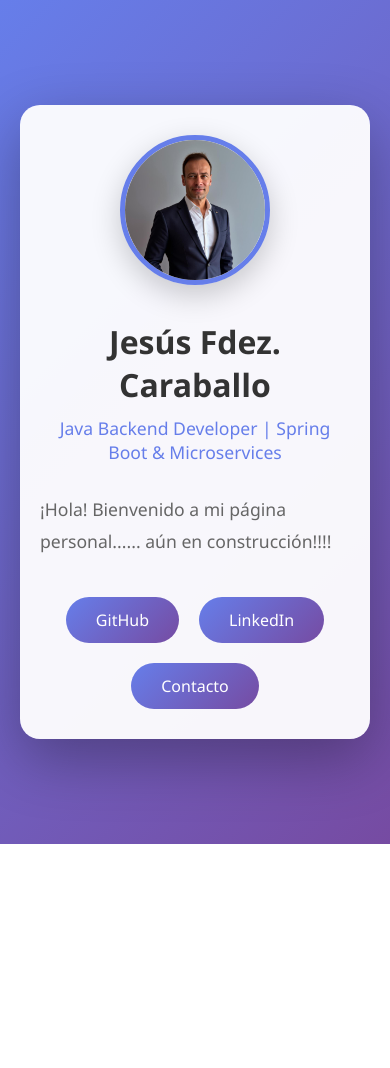
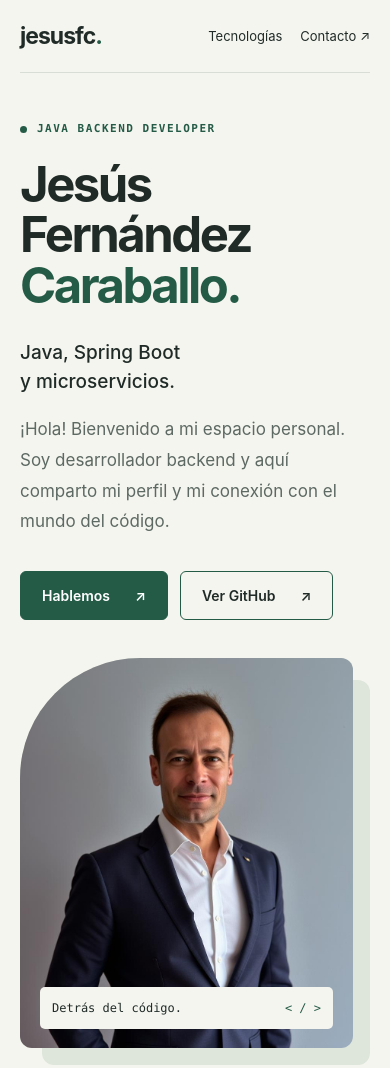
Before and after one commit to jesusfc/personal-website, a plain HTML site: page index.html in a window 390 px wide. Shown: the top 1068 px of the page. Before the commit the page ends 844 px from the top, so only its background shows below. Drawn offline with Linux system fonts and the light colour scheme.

Commit message:
Modernize personal website with responsive editorial layout

```diff
--- a/index.html
+++ b/index.html
@@ -3,169 +3,93 @@
 <head>
 <meta charset="UTF-8">
 <meta name="viewport" content="width=device-width, initial-scale=1.0">
-    <title>Jesús Fernández Caraballo</title>
+<meta name="description" content="Jesús Fernández Caraballo. Desarrollador backend especializado en Java, Spring Boot y microservicios.">
+<meta name="theme-color" content="#f5f5ef">
+<title>Jesús Fernández Caraballo · Backend Developer</title>
 <style>
-        * {
-            margin: 0;
-            padding: 0;
-            box-sizing: border-box;
-        }
-
-        body {
-            font-family: 'Segoe UI', Tahoma, Geneva, Verdana, sans-serif;
-            background: linear-gradient(135deg, #667eea 0%, #764ba2 100%);
-            min-height: 100vh;
-            display: flex;
-            justify-content: center;
-            align-items: center;
-            padding: 20px;
-        }
-
-        .container {
-            background: rgba(255, 255, 255, 0.95);
-            border-radius: 20px;
-            box-shadow: 0 20px 60px rgba(0, 0, 0, 0.3);
-            max-width: 800px;
-            width: 100%;
-            padding: 50px;
-            text-align: center;
-        }
-
-        .profile-photo {
-            width: 200px;
-            height: 200px;
-            border-radius: 50%;
-            object-fit: cover;
-            border: 5px solid #667eea;
-            margin-bottom: 30px;
-            box-shadow: 0 10px 30px rgba(0, 0, 0, 0.2);
-        }
-
-        h1 {
-            color: #333;
-            font-size: 2.5em;
-            margin-bottom: 10px;
-        }
-
-        .subtitle {
-            color: #667eea;
-            font-size: 1.3em;
-            margin-bottom: 30px;
-            font-weight: 500;
-        }
-
-        .bio {
-            color: #666;
-            line-height: 1.8;
-            font-size: 1.1em;
-            margin-bottom: 40px;
-            text-align: left;
-        }
-
-        .social-links {
-            display: flex;
-            justify-content: center;
-            gap: 20px;
-            flex-wrap: wrap;
-        }
-
-        .social-links a {
-            display: inline-block;
-            padding: 12px 30px;
-            background: linear-gradient(135deg, #667eea 0%, #764ba2 100%);
-            color: white;
-            text-decoration: none;
-            border-radius: 25px;
-            transition: transform 0.3s ease, box-shadow 0.3s ease;
-            font-weight: 500;
-        }
-
-        .social-links a:hover {
-            transform: translateY(-3px);
-            box-shadow: 0 10px 20px rgba(102, 126, 234, 0.4);
-        }
-
-        .skills {
-            margin-top: 40px;
-            text-align: left;
-        }
-
-        .skills h2 {
-            color: #333;
-            margin-bottom: 20px;
-            font-size: 1.8em;
-        }
-
-        .skill-tags {
-            display: flex;
-            flex-wrap: wrap;
-            gap: 10px;
-            justify-content: center;
-        }
-
-        .skill-tag {
-            background: #f0f0f0;
-            padding: 8px 20px;
-            border-radius: 20px;
-            color: #667eea;
-            font-weight: 500;
-            border: 2px solid #667eea;
-        }
-
-        @media (max-width: 600px) {
-            .container {
-                padding: 30px 20px;
-            }
-
-            h1 {
-                font-size: 2em;
-            }
-
-            .subtitle {
-                font-size: 1.1em;
-            }
-
-            .profile-photo {
-                width: 150px;
-                height: 150px;
-            }
-        }
+:root{--paper:#f5f5ef;--ink:#202b28;--muted:#5d6963;--green:#245b47;--line:#d8ded5}
+*{box-sizing:border-box}
+html{scroll-behavior:smooth}
+body{margin:0;background:var(--paper);color:var(--ink);font-family:Inter,"Segoe UI",Arial,sans-serif;-webkit-font-smoothing:antialiased}
+a{color:inherit}
+.wrap{width:min(1160px,calc(100% - 96px));margin:auto}
+header{display:flex;justify-content:space-between;align-items:center;padding:30px 0;border-bottom:1px solid var(--line);gap:24px}
+.logo{text-decoration:none;font-size:23px;font-weight:750;letter-spacing:-1px}
+.logo span{color:var(--green)}
+nav{display:flex;gap:30px;font-size:14px}
+nav a{text-decoration:none}
+nav a:hover{color:var(--green);text-decoration:underline;text-underline-offset:6px}
+.hero{display:grid;grid-template-columns:1.25fr 1fr;gap:80px;align-items:center;padding:88px 0 80px}
+.eyebrow{display:flex;align-items:center;gap:10px;font:600 12px/1.5 ui-monospace,SFMono-Regular,Consolas,monospace;letter-spacing:1.5px;text-transform:uppercase;color:var(--green);margin:0 0 26px}
+.eyebrow::before{content:"";width:7px;height:7px;background:var(--green);border-radius:50%;flex-shrink:0}
+h1{font-size:clamp(42px,5.3vw,72px);line-height:1.04;letter-spacing:-3.5px;font-weight:650;margin:0 0 27px}
+h1 span{color:var(--green)}
+.role{font-size:clamp(19px,2vw,24px);line-height:1.5;font-weight:500;margin:0 0 18px}
+.intro{color:var(--muted);font-size:17px;line-height:1.8;max-width:470px;margin:0}
+.actions{display:flex;flex-wrap:wrap;gap:12px;margin-top:34px}
+.button{display:inline-flex;align-items:center;justify-content:center;gap:25px;min-height:49px;padding:13px 21px;border:1px solid var(--green);border-radius:6px;text-decoration:none;font-size:14px;font-weight:600;transition:background .2s,transform .2s}
+.button.primary{color:white;background:var(--green)}
+.button:hover{background:#e2e9df;transform:translateY(-2px)}
+.button.primary:hover{background:#193e31}
+.portrait{margin:0;position:relative;padding:0 17px 17px 0}
+.portrait::before{content:"";position:absolute;inset:22px 0 0 22px;background:#dee6db;border-radius:120px 12px 12px 12px}
+.portrait img{display:block;position:relative;width:100%;height:460px;object-fit:cover;object-position:center;border-radius:120px 12px 12px 12px;background:#dee6db}
+.portrait figcaption{position:absolute;bottom:36px;left:20px;right:37px;padding:16px 19px;background:var(--paper);border-radius:5px;display:flex;justify-content:space-between;gap:10px;align-items:center;font:12px/1.5 ui-monospace,SFMono-Regular,Consolas,monospace}
+.portrait figcaption span:last-child{color:var(--green)}
+.expertise{border-top:1px solid var(--line);padding:34px 0 42px;display:grid;grid-template-columns:1fr 2fr;gap:40px;align-items:start}
+.section-label{font:12px/1.5 ui-monospace,SFMono-Regular,Consolas,monospace;letter-spacing:1.4px;text-transform:uppercase;color:var(--muted);margin:9px 0}
+.tags{display:flex;flex-wrap:wrap;gap:10px}
+.tag{font-size:14px;padding:9px 16px;border:1px solid var(--line);border-radius:5px}
+.contact{display:flex;justify-content:space-between;align-items:center;gap:30px;padding:42px 0;border-top:1px solid var(--line)}
+.contact h2{font-size:29px;letter-spacing:-1px;margin:0 0 9px;font-weight:600}
+.contact p{color:var(--muted);margin:0;line-height:1.6}
+.contact>a{text-underline-offset:6px;text-decoration-thickness:1px;overflow-wrap:anywhere}
+footer{display:flex;justify-content:space-between;gap:24px;border-top:1px solid var(--line);padding:25px 0 32px;color:var(--muted);font-size:12px;line-height:1.6}
+.footer-links{display:flex;gap:22px}
+.footer-links a{text-decoration:none}
+a:focus-visible{outline:3px solid #457957;outline-offset:6px}
+.skip{position:absolute;left:16px;top:-100px;background:var(--paper);padding:12px;z-index:10}
+.skip:focus{top:12px}
+@media(min-width:1440px){.hero{padding-top:100px;padding-bottom:100px}}
+@media(max-width:850px){.wrap{width:calc(100% - 48px)}.hero{gap:35px;padding:60px 0}.portrait img{height:380px}h1{letter-spacing:-2px}.portrait figcaption{font-size:10px;padding:12px}.expertise{grid-template-columns:1fr 2fr}}
+@media(max-width:620px){.wrap{width:calc(100% - 40px)}header{padding:22px 0}nav{gap:18px;font-size:13px}.hero{grid-template-columns:1fr;gap:38px;padding:48px 0 40px}h1{font-size:49px;letter-spacing:-2.5px}.eyebrow{font-size:11px;margin-bottom:22px}.portrait{max-width:420px;width:100%;justify-self:center}.portrait img{height:390px}.portrait figcaption{font-size:12px}.expertise{grid-template-columns:1fr;gap:16px;padding:25px 0 30px}.contact{align-items:flex-start;flex-direction:column;padding:30px 0;gap:20px}.contact h2{font-size:27px}footer{flex-direction:column;gap:10px}}
+@media(prefers-reduced-motion:reduce){html{scroll-behavior:auto}.button{transition:none}.button:hover{transform:none}}
 </style>
 </head>
 <body>
-    <div class="container">
-        <!-- Foto personal - Reemplaza 'https://via.placeholder.com/200' con la ruta de tu foto -->
-        <img src="/imag/IMG_0812.JPG" alt="Foto Personal" class="profile-photo">
-
-        <h1>Jesús Fdez. Caraballo</h1>
-        <p class="subtitle">Java Backend Developer | Spring Boot & Microservices</p>
-
-        <div class="bio">
-            <p>
-                ¡Hola! Bienvenido a mi página personal...... aún en construcción!!!!
-            </p>
-            <p style="margin-top: 15px;">
-
-            </p>
+<a class="skip" href="#contenido">Saltar al contenido</a>
+<div class="wrap">
+<header>
+<a class="logo" href="./" aria-label="Jesús Fernández Caraballo, inicio">jesusfc<span>.</span></a>
+<nav aria-label="Navegación principal"><a href="#tecnologias">Tecnologías</a><a href="#contacto">Contacto <span aria-hidden="true">↗</span></a></nav>
+</header>
+<main id="contenido">
+<section class="hero" aria-labelledby="nombre">
+<div>
+<p class="eyebrow">Java Backend Developer</p>
+<h1 id="nombre">Jesús Fernández<br><span>Caraballo.</span></h1>
+<p class="role">Java, Spring Boot<br>y microservicios.</p>
+<p class="intro">¡Hola! Bienvenido a mi espacio personal. Soy desarrollador backend y aquí comparto mi perfil y mi conexión con el mundo del código.</p>
+<div class="actions">
+<a class="button primary" href="mailto:jfcaraballo@gmail.com">Hablemos <span aria-hidden="true">↗</span></a>
+<a class="button" href="https://github.com/jesusfc" target="_blank" rel="noopener noreferrer">Ver GitHub <span aria-hidden="true">↗</span></a>
 </div>
-
-        <!--div class="skills">
-            <h2>Habilidades</h2>
-            <div class="skill-tags">
-                <span class="skill-tag"Java</span>
-                <span class="skill-tag">SpringBook</span>
-                <span class="skill-tag">React</span>
-                <span class="skill-tag">Node.js</span>
-                <span class="skill-tag">Python</span>
-                <span class="skill-tag">Git</span>
 </div>
-        </div-->
-
-        <div class="social-links">
-            <a href="https://github.com/jesusfc" target="_blank">GitHub</a>
-            <a href="https://www.linkedin.com/in/jesus-fdez-caraballo" target="_blank">LinkedIn</a>
-            <a href="mailto:jfcaraballo@gmail.com">Contacto</a>
-        </div>
+<figure class="portrait">
+<img src="/imag/IMG_0812.JPG" alt="Retrato de Jesús Fernández Caraballo" fetchpriority="high">
+<figcaption><span>Detrás del código.</span><span aria-hidden="true">&lt; / &gt;</span></figcaption>
+</figure>
+</section>
+<section class="expertise" id="tecnologias" aria-labelledby="tech-title">
+<h2 class="section-label" id="tech-title">Mi enfoque técnico</h2>
+<div class="tags"><span class="tag">Java</span><span class="tag">Spring Boot</span><span class="tag">Microservicios</span></div>
+</section>
+<section class="contact" id="contacto" aria-labelledby="contact-title">
+<div><h2 id="contact-title">Sigamos en contacto.</h2><p>Puedes escribirme o encontrarme en mis redes.</p></div>
+<a href="mailto:jfcaraballo@gmail.com">jfcaraballo@gmail.com <span aria-hidden="true">↗</span></a>
+</section>
+</main>
+<footer><span>Jesús Fernández Caraballo · Espacio personal en construcción</span><div class="footer-links"><a href="https://github.com/jesusfc" target="_blank" rel="noopener noreferrer">GitHub ↗</a><a href="https://www.linkedin.com/in/jesus-fdez-caraballo" target="_blank" rel="noopener noreferrer">LinkedIn ↗</a></div></footer>
 </div>
 </body>
 </html>
```
Lines whose indentation alone changed are shown as unchanged.
